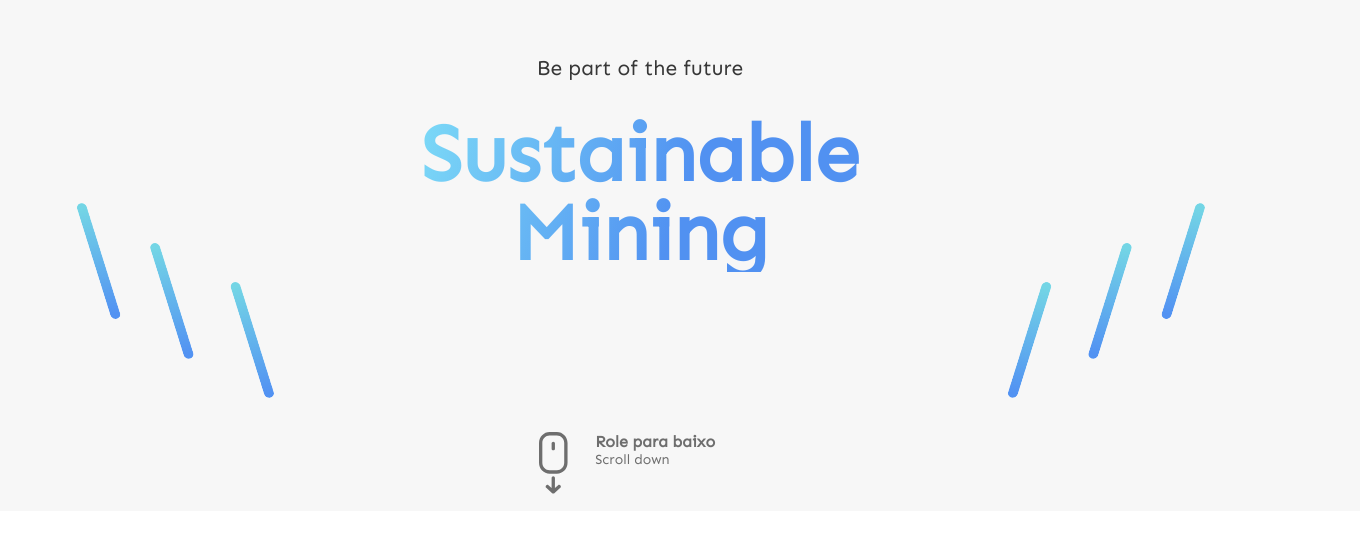
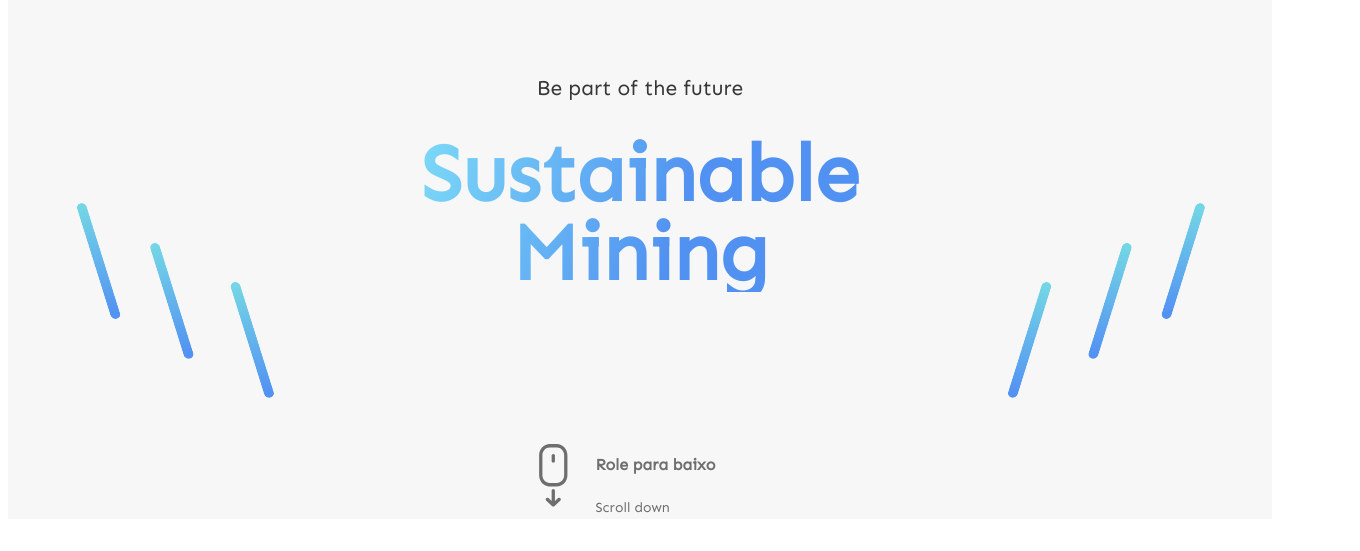
Before and after one commit to citi-onboarding/sustmat-one-page, a React (Create React App) app in the folder client/: page / in a window 1280 px wide. Shown: the part 125-676 px from the top of the page, 1360 px wide, since content can reach past the window. Built offline with nearby package versions, Linux system fonts and the light colour scheme.

Commit message:
feature/banner: positioning updated

```diff
--- a/client/src/App.tsx
+++ b/client/src/App.tsx
@@ -8,10 +8,7 @@ import { Banner, Home } from './pages';
 
 function App() {
   return (
-    <ThemeProvider theme={theme}>
       <Banner/>
-      <GlobalStyle/>
-    </ThemeProvider>
   );
 }
 
--- a/client/src/pages/banner/styles.ts
+++ b/client/src/pages/banner/styles.ts
@@ -4,8 +4,8 @@ import { MouseVectorEnd } from "../../assets";
 
 export const BannerContainer = styled.div`
     background-color: #F7F7F7;
-
-    width: 1440px;
+    margin: auto;
+    max-width: 1440px;
     height: 636px;
 
     display: flex;
@@ -30,7 +30,8 @@ export const BannerContainer = styled.div`
         line-height: 97.31%;
         z-index: 1;
         text-align: center;
-        margin-bottom: 239px;
+        margin-top: 0px;
+        margin-bottom: 0px;
 
 
         background: linear-gradient(288.52deg, #5191F1 40.92%, #7DDCF7 101.83%);
@@ -61,10 +62,9 @@ export const ScrollContainer = styled.div`
 
     width: 202px;
     height: 62.50px;
-    position: absolute;
     display: flex;
     flex-direction: row;
-    margin-top: 540px;
+    margin-top: 152px;
 `;
 
 export const TextContainer = styled.div`
```
